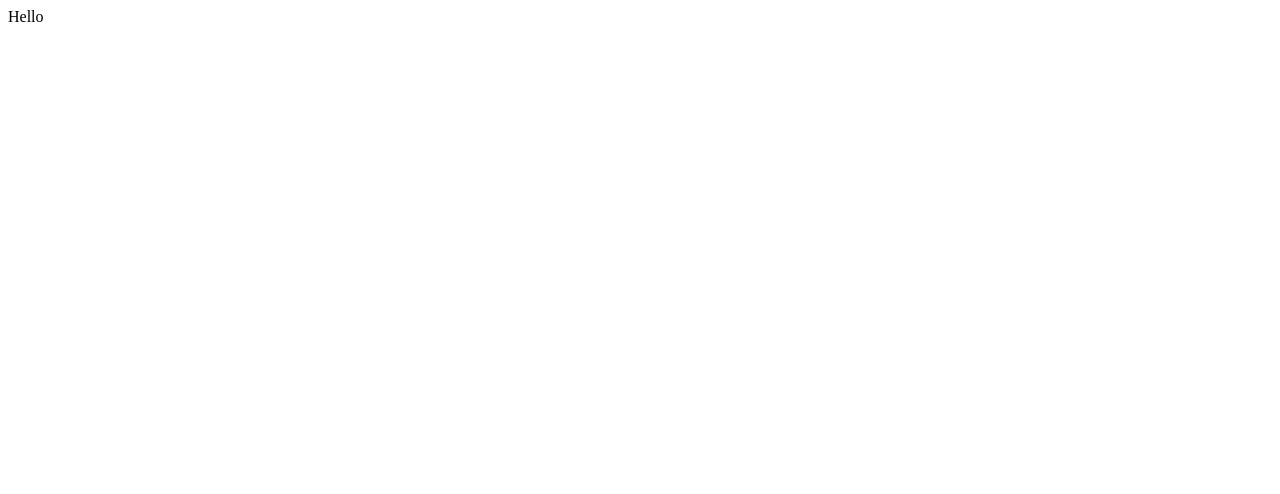
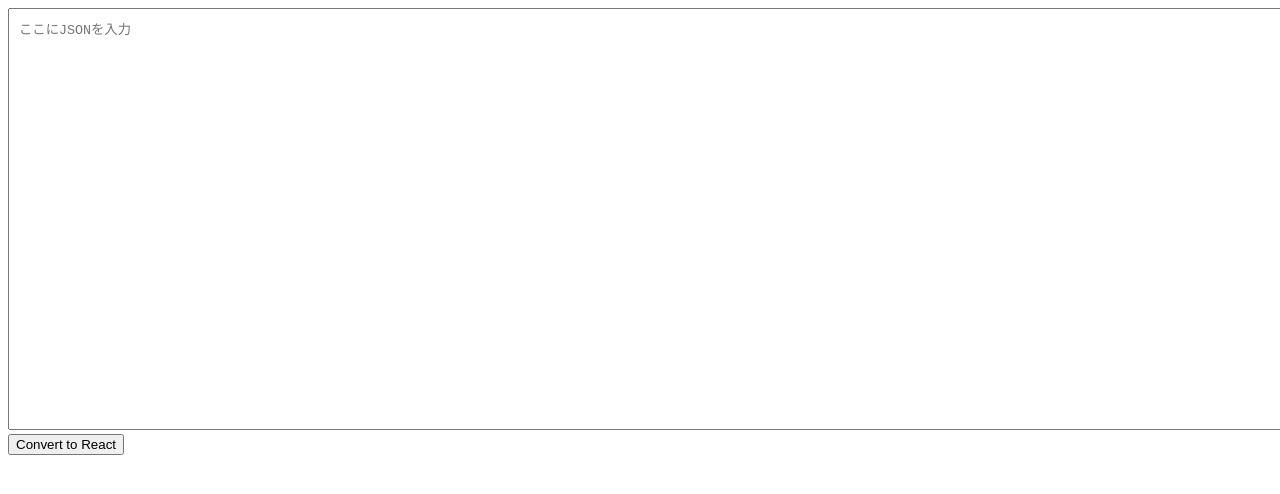
Before and after one commit to yuki-js/lark2react, a React (Vite) app: page / in a window 1280 px wide. Shown: the top 494 px of the page. Built offline with nearby package versions, Linux system fonts and the light colour scheme.

Commit message:
JSONを入力するTextAreaと変換ボタンの配置

```diff
--- /dev/null
+++ b/src/components/ConvertButton.tsx
@@ -0,0 +1,7 @@
+import React from 'react'
+
+export default function ConvertButton() {
+  return (
+    <div><button>Convert to React</button></div>
+  )
+}
--- /dev/null
+++ b/src/components/TextArea.tsx
@@ -0,0 +1,19 @@
+import React from 'react'
+
+function TextArea() {
+
+  return (
+    <div>
+        <textarea
+            placeholder="ここにJSONを入力"
+            style={{
+                padding: "10px",
+                width: "100%",
+                height: "400px"
+            }}
+        />
+    </div>
+  )
+}
+
+export default TextArea
--- a/src/main.tsx
+++ b/src/main.tsx
@@ -1,10 +1,13 @@
 import { StrictMode } from 'react'
 import { createRoot } from 'react-dom/client'
-import './index.css'
-import App from './App.tsx'
+import TextArea from './components/TextArea'
+import ConvertButton from './components/ConvertButton'
 
 createRoot(document.getElementById('root')!).render(
   <StrictMode>
-    <div>Hello</div>
+    <div>
+      <TextArea/>
+      <ConvertButton/>
+    </div>
   </StrictMode>,
 )
```
